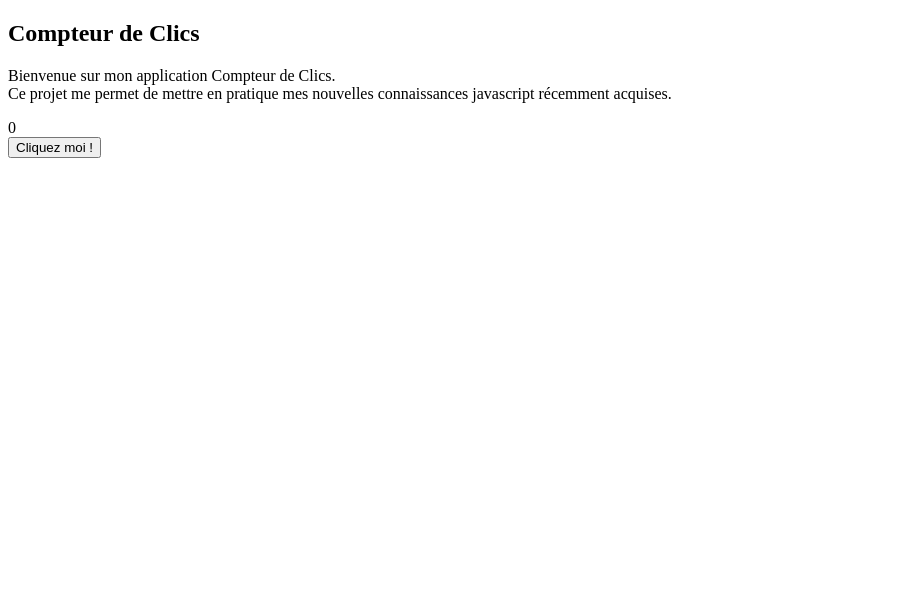
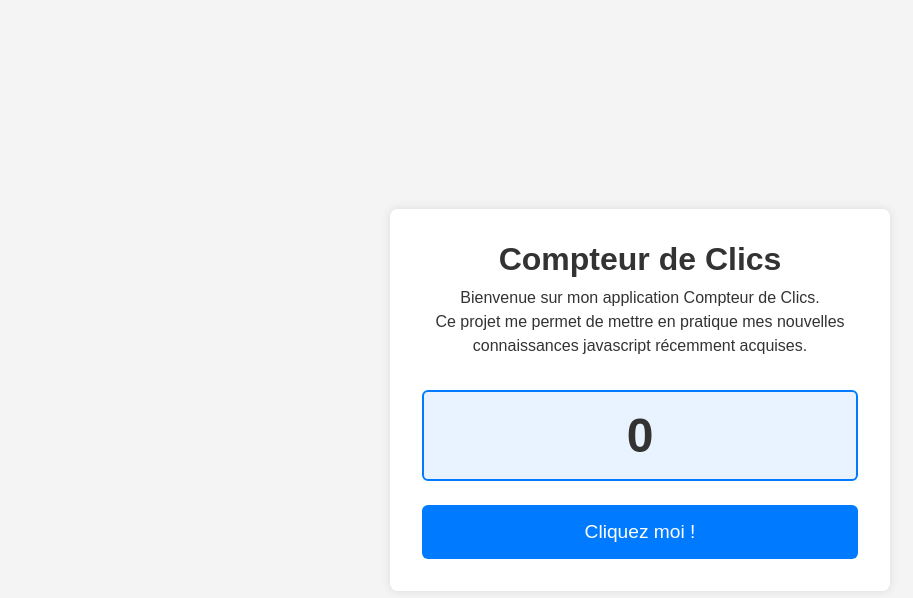
Before and after one commit to SweetKaktus/CompteurDeClics, a plain HTML site: page index.html in a window 1280 px wide. Shown: the whole page, without its empty margins (0-913 px from the left). Drawn offline with Linux system fonts and the light colour scheme.

Commit message:
Ajout du CSS

```diff
--- a/index.html
+++ b/index.html
@@ -3,6 +3,7 @@
 <head>
     <meta charset="UTF-8" />
     <title>Compteur de clics</title>
+    <link rel="stylesheet" href="style.css">
     <script src="script.js" defer></script>
 </head>
 <body>
--- a/style.css
+++ b/style.css
@@ -0,0 +1,72 @@
+/* Reset de base */
+* {
+  margin: 0;
+  padding: 0;
+  box-sizing: border-box;
+}
+
+/* Corps de page */
+body {
+  font-family: Arial, Helvetica, sans-serif;
+  background-color: #f4f4f4;
+  color: #333;
+  display: flex;
+  align-items: center;
+  justify-content: center;
+  min-height: 100vh;
+}
+
+/* Conteneur principal */
+main {
+  background: white;
+  padding: 2rem;
+  border-radius: 8px;
+  box-shadow: 0 0 10px rgba(0,0,0,0.1);
+  max-width: 500px;
+  width: 90%;
+}
+
+/* Titre */
+.sectionTitre h1 {
+  font-size: 2rem;
+  margin-bottom: 0.5rem;
+  text-align: center;
+}
+
+/* Paragraphe de présentation */
+.sectionTitre p {
+  font-size: 1rem;
+  line-height: 1.5;
+  text-align: center;
+  margin-bottom: 2rem;
+}
+
+/* Zone affichant le nombre */
+#zoneNombre {
+  font-size: 3rem;
+  font-weight: bold;
+  text-align: center;
+  margin-bottom: 1.5rem;
+  padding: 1rem;
+  border: 2px solid #007BFF;
+  border-radius: 6px;
+  background-color: #e9f3ff;
+}
+
+/* Bouton de clic */
+#boutonIncremental {
+  display: block;
+  width: 100%;
+  padding: 1rem;
+  font-size: 1.2rem;
+  color: white;
+  background-color: #007BFF;
+  border: none;
+  border-radius: 6px;
+  cursor: pointer;
+  transition: background-color 0.3s ease;
+}
+
+#boutonIncremental:hover {
+  background-color: #0056b3;
+}
```
